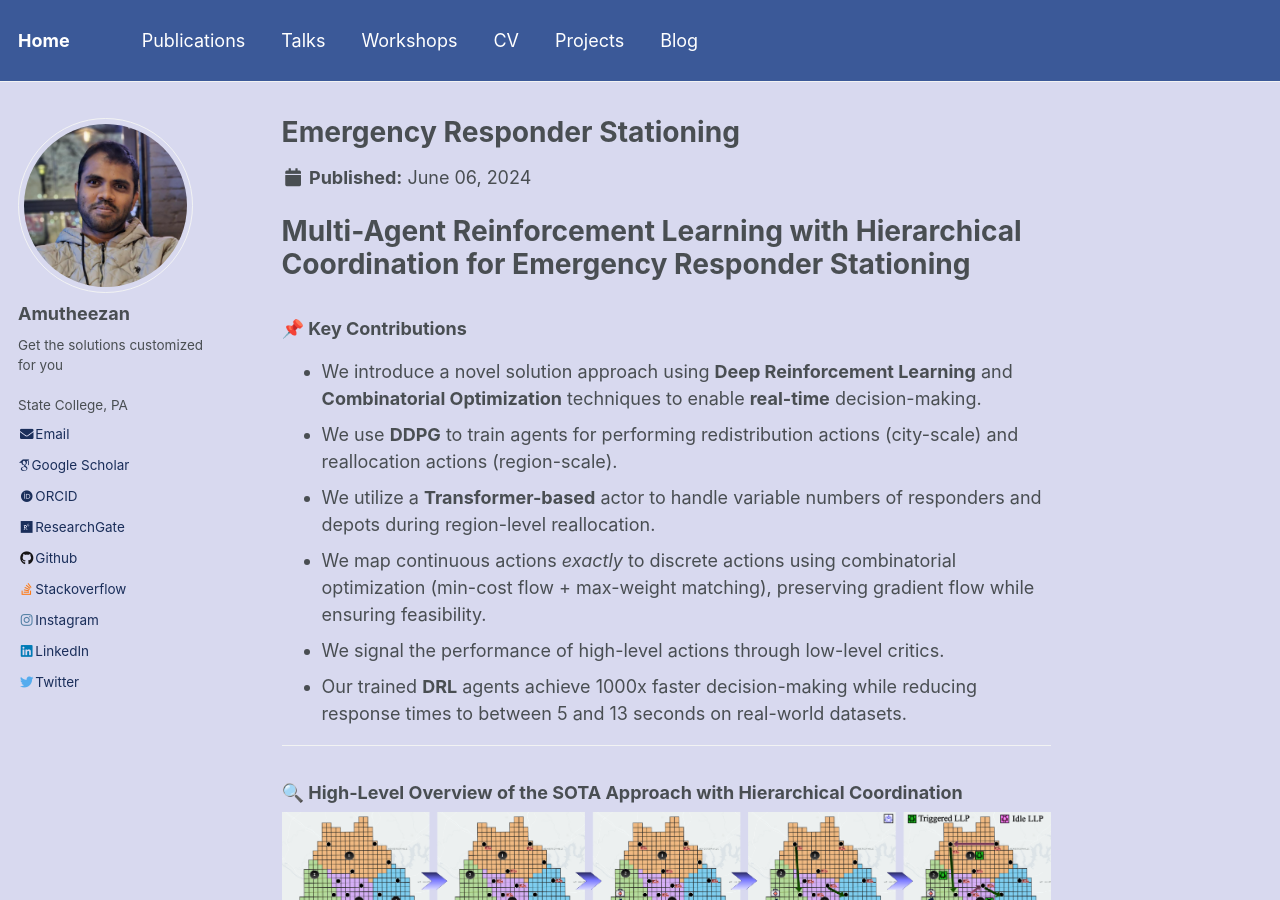
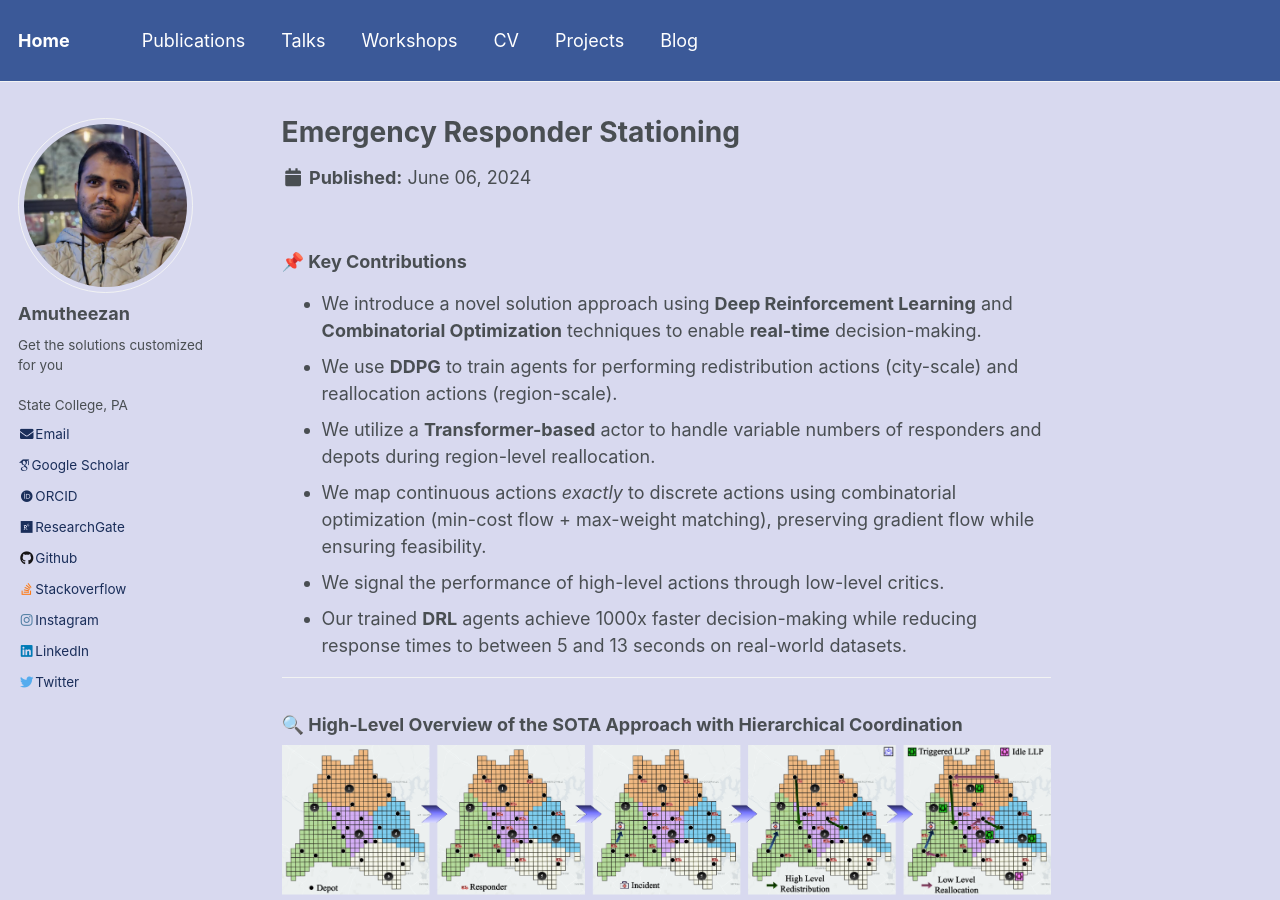
Before and after one commit to Amutheezan/amutheezan.github.io, a Jekyll site: the page built from _projects/2024-06-06-stationing.md, in a window 1280 px wide and 900 px high. Built offline with Jekyll 4.4.1, drawn with Linux system fonts in a browser that asks for light colours; some web fonts are replaced.

Commit message:
Update 2024-06-06-stationing.md

```diff
--- a/_projects/2024-06-06-stationing.md
+++ b/_projects/2024-06-06-stationing.md
@@ -6,9 +6,6 @@ permalink: /projects/stationing
 date: 2024-06-06
 
 ---
-
-# Multi-Agent Reinforcement Learning with Hierarchical Coordination for Emergency Responder Stationing
-
 
 ### 📌 Key Contributions
 - We introduce a novel solution approach using **Deep Reinforcement Learning** and **Combinatorial Optimization** techniques to enable **real-time** decision-making.
```
